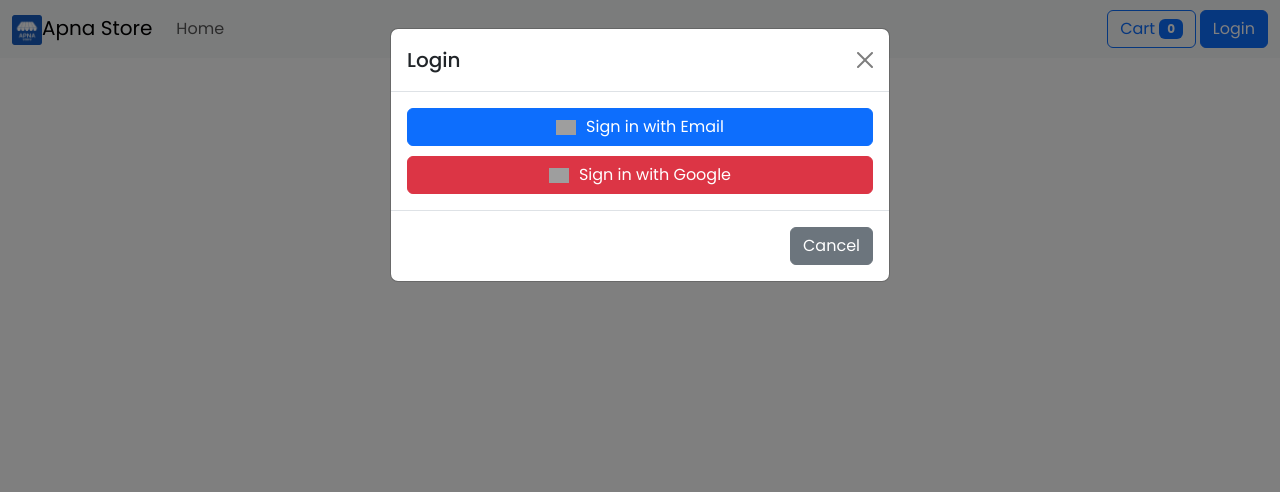
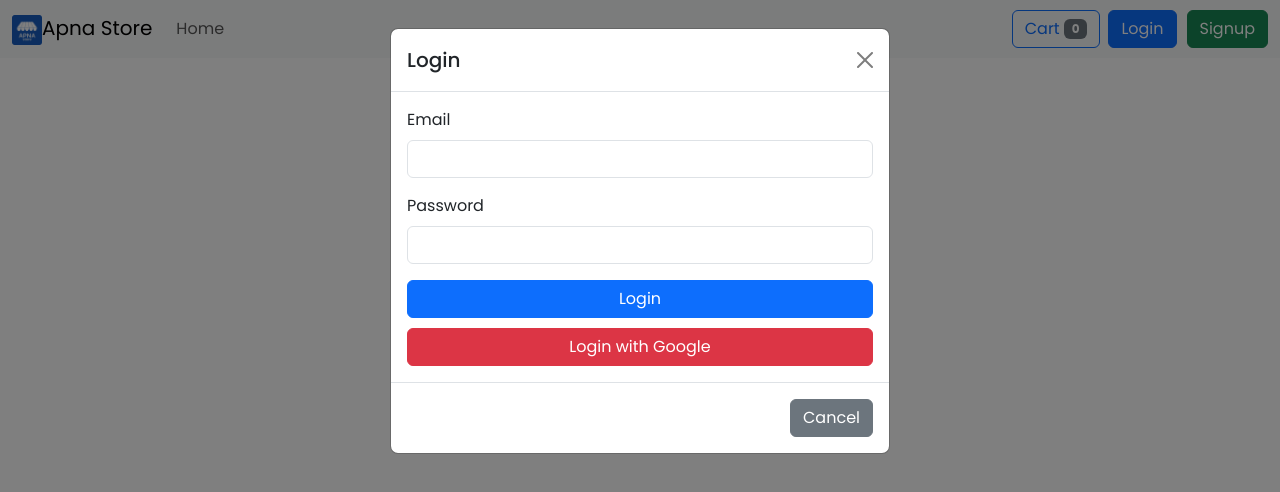
Before and after one commit to akshay7524/Project-Ecommerce, a React (Create React App) app: page /Cart in a window 1280 px wide. Shown: the top 492 px of the page. Built offline with nearby package versions, Linux system fonts and the light colour scheme; grey boxes are pictures that could not be loaded.

Commit message:
Updated login signup payment fixes

```diff
--- a/src/components/Cart.js
+++ b/src/components/Cart.js
@@ -1,4 +1,4 @@
-import React from "react";
+import React, { useState } from "react";
 import CartProduct from "./CartProduct";
 import LoginModal from "./LoginModal";
 import Swal from "sweetalert2";
@@ -6,11 +6,15 @@ import { useDispatch, useSelector } from "react-redux";
 import { Container, Table, Button } from "reactstrap";
 import { clearCart } from "../redux/Action";
 import CartTotal from "./CartTotal";
+import { useNavigate } from "react-router-dom";
 
 const Cart = () => {
   const isLoggedIn = useSelector((state) => state.isLoggedIn);
   const cartData = useSelector((state) => state.cartData);
   const dispatch = useDispatch();
+  const navigate = useNavigate();
+
+  const [showLogin, setShowLogin] = useState(true);
 
   const handleCheckout = () => {
     dispatch(clearCart());
@@ -25,8 +29,13 @@ const Cart = () => {
     0
   );
 
+  // ⭐ LOGIN REQUIRED
   if (!isLoggedIn) {
-    return <LoginModal />;
+    return (
+      <LoginModal
+        toggleShowModal={() => navigate("/")}
+      />
+    );
   }
 
   return (
@@ -49,9 +58,7 @@ const Cart = () => {
 
           <h4>Total Amount: ₹ {totalAmount}</h4>
 
-          <Button color="success" onClick={handleCheckout}>
-            Checkout
-          </Button>
+
         </Container>
       ) : (
         <div className="EmptyCartText">
--- a/src/components/LoginModal.js
+++ b/src/components/LoginModal.js
@@ -1,134 +1,95 @@
 import React, { useState } from "react";
+import Swal from "sweetalert2";
+import {
+  signInWithEmailAndPassword,
+  signInWithPopup
+} from "firebase/auth";
+import { auth, googleAuthProvider } from "../firebase";
 import { useDispatch } from "react-redux";
-import Swal from "sweetalert2";
-import { signInWithEmailAndPassword, signInWithPopup } from "firebase/auth";
-import { auth, googleAuthProvider } from "../firebase";
 import { setLoginStatus } from "../redux/Action";
 import {
   Input,
-  Form,
   FormGroup,
   Label,
   Button,
   Modal,
   ModalHeader,
   ModalBody,
-  ModalFooter,
+  ModalFooter
 } from "reactstrap";
 
 const LoginModal = ({ toggleShowModal }) => {
-  const [modal, setModal] = useState(true);
-  const [showEmailForm, setShowEmailForm] = useState(false);
   const [email, setEmail] = useState("");
   const [password, setPassword] = useState("");
-  const dispatch = useDispatch();
+  const dispatch = useDispatch(); // ⭐ ADD
 
-  const toggle = () => {
-    setModal(!modal);
-    if (toggleShowModal) {
-      toggleShowModal();
+  const toggle = () => toggleShowModal();
+
+  const loginEmail = async () => {
+    try {
+      await signInWithEmailAndPassword(auth, email, password);
+
+      dispatch(setLoginStatus(true)); // ⭐ IMPORTANT
+
+      Swal.fire("Success", "Login ho gaya 🙂", "success");
+      toggle();
+    } catch (error) {
+      Swal.fire("Error", error.message, "error");
     }
   };
 
-  const handleLoginWithEmail = () => {
-    setShowEmailForm(true);
-  };
-
-  const handleLoginWithGoogle = async () => {
+  const loginGoogle = async () => {
     try {
       await signInWithPopup(auth, googleAuthProvider);
-      dispatch(setLoginStatus(true));
+
+      dispatch(setLoginStatus(true)); // ⭐ IMPORTANT
+
+      Swal.fire("Success", "Google login done 🙂", "success");
       toggle();
     } catch (error) {
-      Swal.fire({
-        title: "Login Failed",
-        text: error.message,
-        icon: "error",
-      });
-    }
-  };
-
-  const handleSubmitEmailLogin = async () => {
-    try {
-      await signInWithEmailAndPassword(auth, email, password);
-      dispatch(setLoginStatus(true));
-      toggle();
-    } catch (error) {
-      Swal.fire({
-        title: "Login Failed",
-        text: error.message,
-        icon: "error",
-      });
+      Swal.fire("Error", error.message, "error");
     }
   };
 
   return (
-    <Modal isOpen={modal} toggle={toggle}>
+    <Modal isOpen toggle={toggle}>
       <ModalHeader toggle={toggle}>Login</ModalHeader>
+
       <ModalBody>
-        {!showEmailForm ? (
-          <div className="text-center">
-            <Button
-              color="primary"
-              onClick={handleLoginWithEmail}
-              style={{ width: "100%", marginBottom: "10px" }}
-            >
-              <img
-                src="email-icon.png"
-                alt="Email"
-                style={{ width: "20px", marginRight: "10px" }}
-              />
-              Sign in with Email
-            </Button>
-            <Button
-              color="danger"
-              onClick={handleLoginWithGoogle}
-              style={{ width: "100%" }}
-            >
-              <img
-                src="google-icon.png"
-                alt="Google"
-                style={{ width: "20px", marginRight: "10px" }}
-              />
-              Sign in with Google
-            </Button>
-          </div>
-        ) : (
-          <Form>
-            <FormGroup floating>
+        <FormGroup>
+          <Label>Email</Label>
           <Input
-                id="email"
             type="email"
-                placeholder="Email"
             value={email}
             onChange={(e) => setEmail(e.target.value)}
           />
-              <Label for="email">Email</Label>
         </FormGroup>
-            <FormGroup floating>
+
+        <FormGroup>
+          <Label>Password</Label>
           <Input
-                id="password"
             type="password"
-                placeholder="Password"
             value={password}
             onChange={(e) => setPassword(e.target.value)}
           />
-              <Label for="password">Password</Label>
         </FormGroup>
+
+        <Button color="primary" onClick={loginEmail} block>
+          Login
+        </Button>
+
         <Button
-              color="primary"
-              onClick={handleSubmitEmailLogin}
-              style={{ width: "100%" }}
+          color="danger"
+          onClick={loginGoogle}
+          block
+          style={{ marginTop: "10px" }}
         >
-              Login with Email
+          Login with Google
         </Button>
-          </Form>
-        )}
       </ModalBody>
+
       <ModalFooter>
-        <Button color="secondary" onClick={toggle}>
-          Cancel
-        </Button>
+        <Button onClick={toggle}>Cancel</Button>
       </ModalFooter>
     </Modal>
   );
--- a/src/components/NavBar.js
+++ b/src/components/NavBar.js
@@ -1,5 +1,6 @@
 import React, { useState, useEffect } from "react";
 import LoginModal from "./LoginModal";
+import SignupModal from "./SignupModal";
 import webLogo from "./webLogo.gif";
 import {
   Button,
@@ -12,88 +13,100 @@ import {
   NavItem,
   NavLink,
 } from "reactstrap";
+
 import { useDispatch, useSelector } from "react-redux";
 import { Link } from "react-router-dom";
 import { setLoginStatus, clearCart } from "../redux/Action";
+import { signOut } from "firebase/auth";
+import { auth } from "../firebase";
 
 const NavBar = () => {
   const isLoggedIn = useSelector((state) => state.isLoggedIn);
   const cartData = useSelector((state) => state.cartData);
-  const [showModel, setShowModal] = useState(false);
+
+  const [showLogin, setShowLogin] = useState(false);
+  const [showSignup, setShowSignup] = useState(false);
   const [badgeValue, setBadgeValue] = useState(0);
+  const [collapsed, setCollapsed] = useState(true);
+
   const dispatch = useDispatch();
 
   useEffect(() => {
-    if (isLoggedIn) {
-      setBadgeValue(cartData.length);
-    } else {
-      setBadgeValue(0);
-    }
+    setBadgeValue(isLoggedIn ? cartData.length : 0);
   }, [cartData, isLoggedIn]);
 
-  const handleLogout = () => {
-    dispatch(setLoginStatus(false));
-    dispatch(clearCart()); // Clear cart data on logout
-  };
+  // ⭐ PROPER LOGOUT FUNCTION
+  const handleLogout = async () => {
+    try {
+      await signOut(auth);
 
-  const handleClick = () => {
-    if (isLoggedIn) {
-      handleLogout(); // Handle logout
-    } else {
-      setShowModal(!showModel); // Toggle login modal
+      dispatch(setLoginStatus(false));
+      dispatch(clearCart());
+
+      setShowLogin(false);
+      setShowSignup(false);
+
+    } catch (error) {
+      console.log(error);
     }
   };
 
-  const toggleShowModal = () => {
-    setShowModal(!showModel);
+  const handleLoginClick = () => {
+    if (isLoggedIn) {
+      handleLogout();
+    } else {
+      setShowLogin(true);
+    }
   };
 
-  const [collapsed, setCollapsed] = useState(true);
   const toggleNavbar = () => setCollapsed(!collapsed);
 
   return (
     <>
       <Navbar fixed="top" color="light" expand="md">
         <NavbarBrand href="/">
-          <img
-            alt="logo"
-            src={webLogo}
-            style={{ height: 30, width: 30 }}
-          />
+          <img alt="logo" src={webLogo} style={{ height: 30 }} />
           Apna Store
         </NavbarBrand>
+
         <NavbarToggler onClick={toggleNavbar} />
-        <Collapse className="ml-auto" isOpen={!collapsed} navbar>
+
+        <Collapse isOpen={!collapsed} navbar>
           <Nav navbar>
             <NavItem>
               <NavLink href="/">Home</NavLink>
             </NavItem>
-            <NavItem className="d-md-none d-sm-block mb-2">
-              <Link to="/Cart">
-                <Button color="primary" outline>
-                  Cart <Badge color="primary">{badgeValue}</Badge>
-                </Button>
-              </Link>
-            </NavItem>
-            <NavItem className="d-md-none d-sm-block">
-              <Button size="sm" color="primary" onClick={handleClick} outline>
-                {isLoggedIn ? "LogOut" : "Login"}
-              </Button>
-            </NavItem>
           </Nav>
         </Collapse>
-        <div className="d-none d-md-flex">
-          <Link to="/Cart">
-            <Button className="me-1" color="primary" outline>
-              Cart <Badge color="primary">{badgeValue}</Badge>
-            </Button>
-          </Link>
-          <Button color="primary" onClick={handleClick}>
-            {isLoggedIn ? "LogOut" : "Login"}
+
+        <Link to="/Cart">
+          <Button color="primary" outline className="me-2">
+            Cart <Badge>{badgeValue}</Badge>
           </Button>
-          {showModel && <LoginModal toggleShowModal={toggleShowModal} />}
-        </div>
+        </Link>
+
+        <Button color="primary" onClick={handleLoginClick}>
+          {isLoggedIn ? "Logout" : "Login"}
+        </Button>
+
+        {!isLoggedIn && (
+          <Button
+            color="success"
+            onClick={() => setShowSignup(true)}
+            style={{ marginLeft: "10px" }}
+          >
+            Signup
+          </Button>
+        )}
       </Navbar>
+
+      {showLogin && (
+        <LoginModal toggleShowModal={() => setShowLogin(false)} />
+      )}
+
+      {showSignup && (
+        <SignupModal toggle={() => setShowSignup(false)} />
+      )}
     </>
   );
 };
--- a/src/components/PaymentScreen.js
+++ b/src/components/PaymentScreen.js
@@ -1,114 +1,155 @@
 // PaymentScreen.js
-import React, { useState } from 'react';
-import { Box, Button, Typography, TextField, RadioGroup, FormControlLabel, Radio } from '@mui/material';
-import { Card, CardBody } from 'reactstrap';
-import { Payment as PaymentIcon, LocalShipping, AccountBalance } from '@mui/icons-material';
+import React, { useState } from "react";
+import Swal from "sweetalert2";
+import { useNavigate } from "react-router-dom";
+import {
+  Box,
+  Button,
+  Typography,
+  TextField,
+  RadioGroup,
+  FormControlLabel,
+  Radio
+} from "@mui/material";
+import { Card, CardBody } from "reactstrap";
+import {
+  Payment as PaymentIcon,
+  LocalShipping,
+  AccountBalance
+} from "@mui/icons-material";
 
 const PaymentScreen = () => {
-  const [paymentMethod, setPaymentMethod] = useState('');
+  const [paymentMethod, setPaymentMethod] = useState("");
+  const navigate = useNavigate();
 
   const handlePaymentMethodChange = (event) => {
     setPaymentMethod(event.target.value);
   };
 
+  // ⭐ PAYMENT SUCCESS FUNCTION
+  const handlePaymentSuccess = () => {
+    Swal.fire({
+      title: "Order Successful ✅",
+      text: "Your order has been placed successfully!",
+      icon: "success",
+      confirmButtonText: "OK"
+    }).then(() => {
+      navigate("/"); // HOME PAGE REDIRECT
+    });
+  };
+
   const renderPaymentForm = () => {
     switch (paymentMethod) {
-      case 'upi':
+      case "upi":
         return (
           <Box sx={{ mt: 2 }}>
             <TextField
-              name="upi"
               label="UPI ID"
-              variant="outlined"
               fullWidth
               margin="normal"
             />
-            <Button variant="contained" color="primary" fullWidth>
+            <Button
+              variant="contained"
+              fullWidth
+              onClick={handlePaymentSuccess}
+            >
               Pay with UPI
             </Button>
           </Box>
         );
-      case 'cod':
+
+      case "cod":
         return (
           <Box sx={{ mt: 2 }}>
-            <Typography variant="body1" sx={{ mb: 2 }}>
+            <Typography sx={{ mb: 2 }}>
               Cash on Delivery
             </Typography>
-            <Button variant="contained" color="primary" fullWidth>
+            <Button
+              variant="contained"
+              fullWidth
+              onClick={handlePaymentSuccess}
+            >
               Confirm Cash on Delivery
             </Button>
           </Box>
         );
-      case 'card':
+
+      case "card":
         return (
           <Box sx={{ mt: 2 }}>
             <TextField
-              name="cardNumber"
               label="Card Number"
-              variant="outlined"
               fullWidth
               margin="normal"
             />
             <TextField
-              name="expiryDate"
               label="Expiry Date"
-              variant="outlined"
               fullWidth
               margin="normal"
             />
             <TextField
-              name="cvv"
               label="CVV"
-              variant="outlined"
               fullWidth
               margin="normal"
             />
-            <Button variant="contained" color="primary" fullWidth>
+            <Button
+              variant="contained"
+              fullWidth
+              onClick={handlePaymentSuccess}
+            >
               Pay with Card
             </Button>
           </Box>
         );
+
       default:
         return null;
     }
   };
 
   return (
-    <Box sx={{ maxWidth: 600, margin: 'auto', mt: 4 }}>
-      <Card className="payment-details">
+    <Box sx={{ maxWidth: 600, margin: "auto", mt: 4 }}>
+      <Card>
         <CardBody>
-          <Typography variant="h5" gutterBottom>
+          <Typography variant="h5">
             Payment
           </Typography>
-          <RadioGroup value={paymentMethod} onChange={handlePaymentMethodChange}>
+
+          <RadioGroup
+            value={paymentMethod}
+            onChange={handlePaymentMethodChange}
+          >
             <FormControlLabel
               value="upi"
               control={<Radio />}
               label={
-                <Box sx={{ display: 'flex', alignItems: 'center' }}>
+                <Box sx={{ display: "flex", alignItems: "center" }}>
                   <PaymentIcon sx={{ mr: 1 }} /> UPI
                 </Box>
               }
             />
+
             <FormControlLabel
               value="cod"
               control={<Radio />}
               label={
-                <Box sx={{ display: 'flex', alignItems: 'center' }}>
+                <Box sx={{ display: "flex", alignItems: "center" }}>
                   <LocalShipping sx={{ mr: 1 }} /> Cash on Delivery
                 </Box>
               }
             />
+
             <FormControlLabel
               value="card"
               control={<Radio />}
               label={
-                <Box sx={{ display: 'flex', alignItems: 'center' }}>
+                <Box sx={{ display: "flex", alignItems: "center" }}>
                   <AccountBalance sx={{ mr: 1 }} /> Credit/Debit Card
                 </Box>
               }
             />
           </RadioGroup>
+
           {renderPaymentForm()}
         </CardBody>
       </Card>
--- /dev/null
+++ b/src/components/SignupModal.jsx
@@ -0,0 +1,65 @@
+import React, { useState } from "react";
+import Swal from "sweetalert2";
+import { createUserWithEmailAndPassword } from "firebase/auth";
+import { auth } from "../firebase";
+import {
+  Input,
+  FormGroup,
+  Label,
+  Button,
+  Modal,
+  ModalHeader,
+  ModalBody,
+  ModalFooter
+} from "reactstrap";
+
+const SignupModal = ({ toggle }) => {
+  const [email, setEmail] = useState("");
+  const [password, setPassword] = useState("");
+
+  const signup = async () => {
+    try {
+      await createUserWithEmailAndPassword(auth, email, password);
+      Swal.fire("Success", "Account create ho gaya 🙂", "success");
+      toggle();
+    } catch (error) {
+      Swal.fire("Error", error.message, "error");
+    }
+  };
+
+  return (
+    <Modal isOpen toggle={toggle}>
+      <ModalHeader toggle={toggle}>Signup</ModalHeader>
+
+      <ModalBody>
+        <FormGroup>
+          <Label>Email</Label>
+          <Input
+            type="email"
+            value={email}
+            onChange={(e) => setEmail(e.target.value)}
+          />
+        </FormGroup>
+
+        <FormGroup>
+          <Label>Password</Label>
+          <Input
+            type="password"
+            value={password}
+            onChange={(e) => setPassword(e.target.value)}
+          />
+        </FormGroup>
+
+        <Button color="success" onClick={signup} block>
+          Signup
+        </Button>
+      </ModalBody>
+
+      <ModalFooter>
+        <Button onClick={toggle}>Cancel</Button>
+      </ModalFooter>
+    </Modal>
+  );
+};
+
+export default SignupModal;
```
Lines whose indentation alone changed are shown as unchanged.
